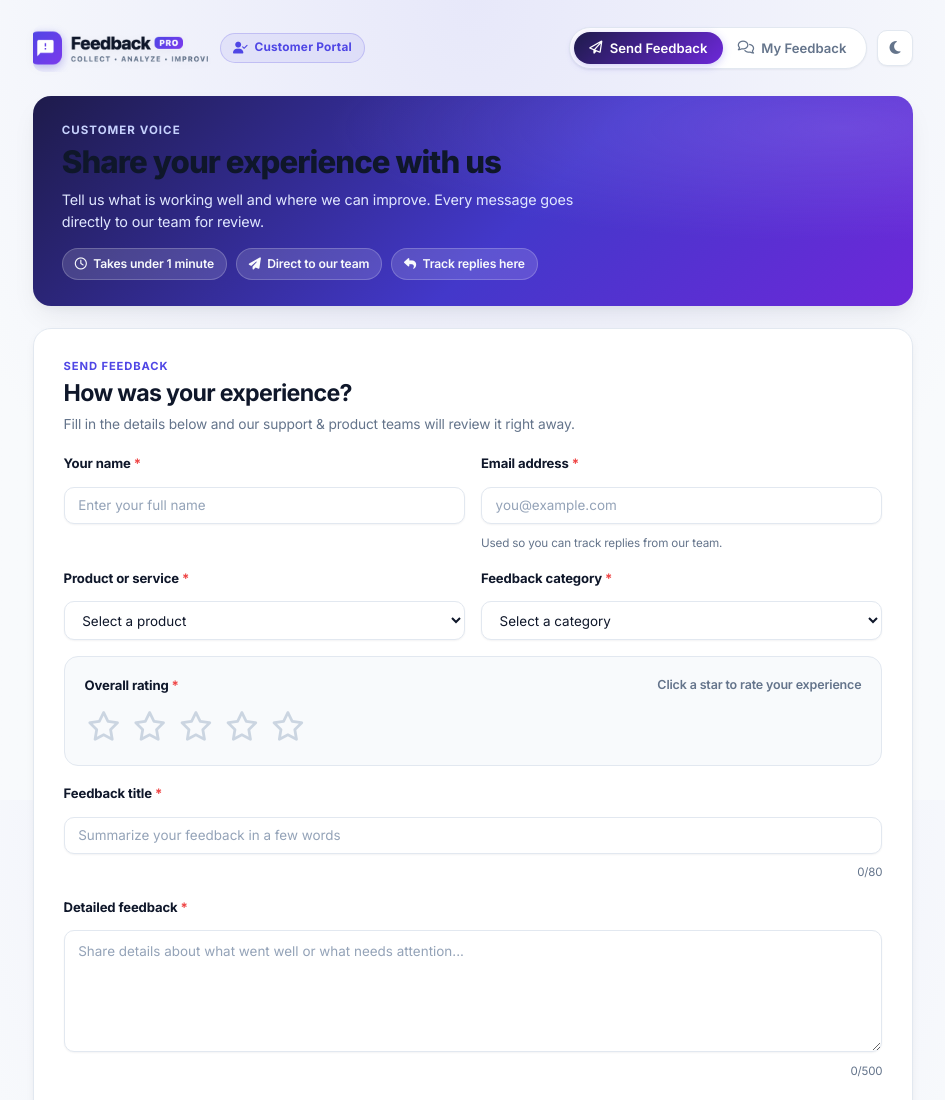
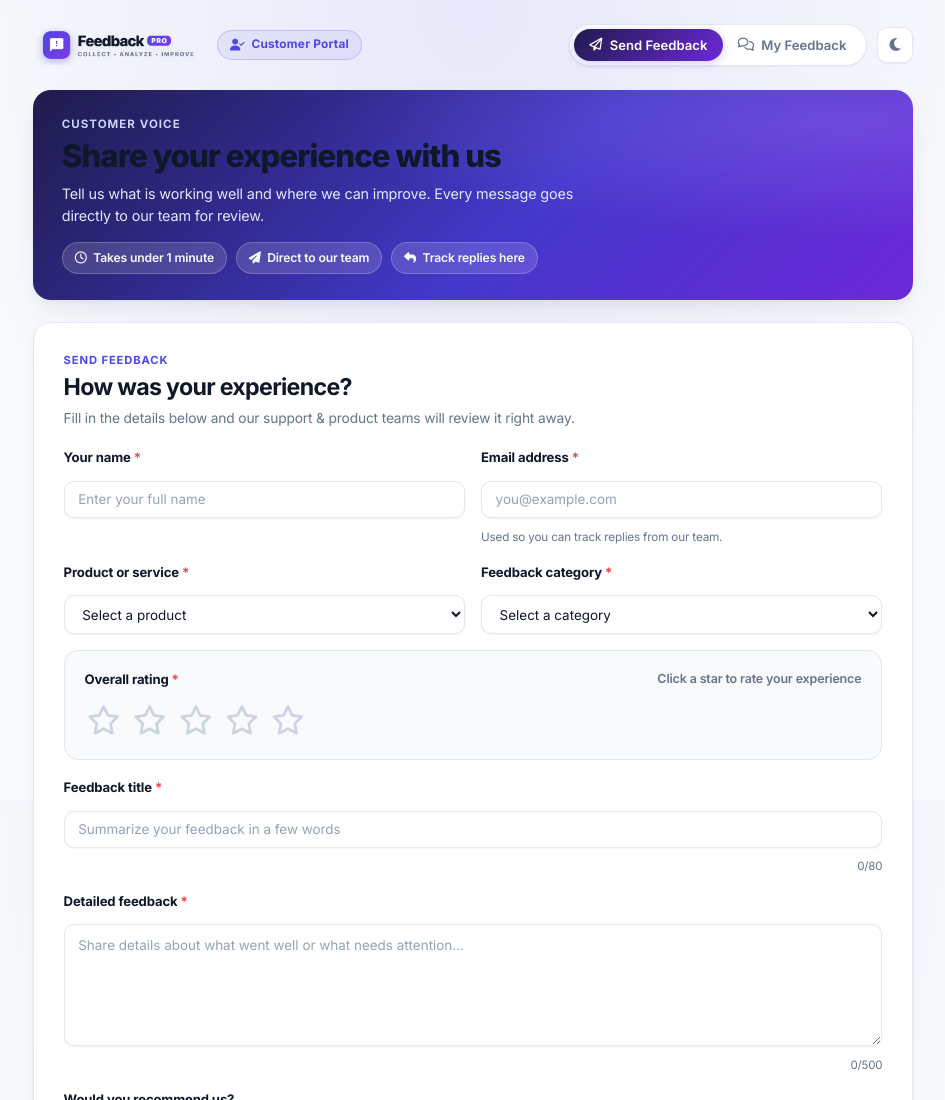
Before and after one commit to Deepak-prajapati7/customer-feedback-analytics, a plain HTML site: page customer-portal.html in a window 1280 px wide. Shown: the top 1100 px of the page, without its empty margins (167-1112 px from the left). Drawn offline with Linux system fonts and the light colour scheme.

Commit message:
style: update brand logo dimensions in customer portal CSS

```diff
--- a/css/customer-portal.css
+++ b/css/customer-portal.css
@@ -34,11 +34,8 @@
 }
 
 .cp-brand .brand-logo {
-  width: 175px;
-  height: 54px;
-  border-radius: 10px;
-  object-fit: cover;
-  object-position: center 42%;
+  width: 172px;
+  max-height: 48px;
 }
 
 .cp-portal-pill {
```
